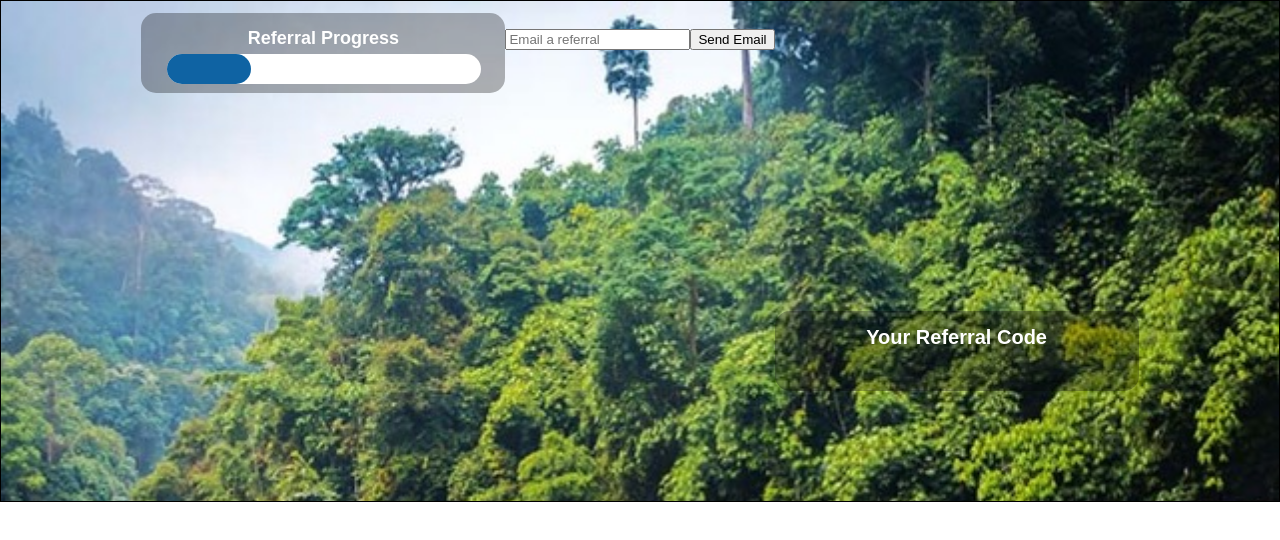
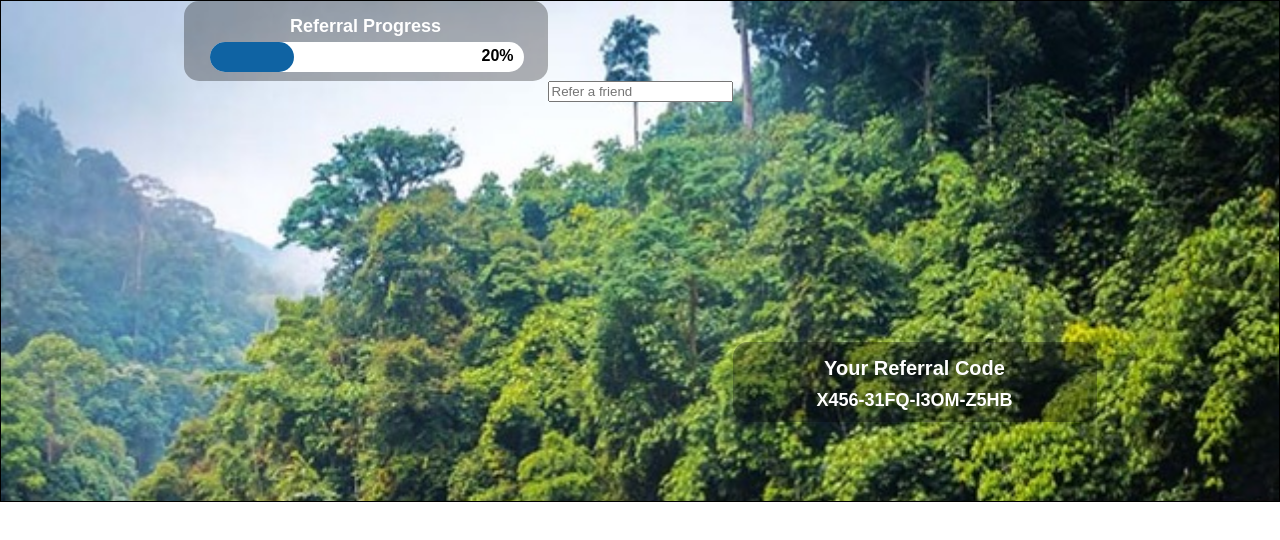
Before and after one commit to EEO-External/AAdvantageLoyalty, a React (Create React App) app: page /Referral in a window 1280 px wide. Shown: the top 540 px of the page. Built offline with nearby package versions, Linux system fonts and the light colour scheme.

Commit message:
yadada2.0

```diff
--- a/src/frontend/pages/Referall.jsx
+++ b/src/frontend/pages/Referall.jsx
@@ -1,12 +1,15 @@
-import React, { useState } from "react";
+import React from "react";
+import { useState } from "react";
 //main function for the referral
+import image from "../components/images/Bgimage.jpeg";
 import emailjs from "emailjs-com";
-import image from "../components/images/Bgimage.jpeg";
+import image2 from "../components/images/AALogo.png";
 
 function Referral() {
   const [referredEmail, setReferredEmail] = useState("");
 
-  function sendEmail(e) {
+
+  function notifyEmployee(e) {
     e.preventDefault();
     emailjs.send(
       "service_i6axn1p",
@@ -23,25 +26,26 @@ function Referral() {
       <div class="Body-background" style={{ backgroundImage: `url(${image})` }}>
         <div class="development-end"> </div>
         <div class="referral-background">
-          {" "}
           Referral Progress
           <div class="progress-button">
             <div class="progress-bar-fill"> </div>
+            <div class = "percentage"> 20% </div>
           </div>
         </div>
         <input
           type={"email"}
-          placeholder="Email a referral"
+          placeholder="Refer a friend"
           className="referral-input"
           //onChange passes the entire tag as the variable e, reads target is the elements inside the tag, and value is the typed value
           onChange={(e) => {
             setReferredEmail(e.target.value);
           }}
         ></input>
-        <button className="employeeEmail-btn" onClick={sendEmail}>
-          Send Email
-        </button>
-        <div className="referral-code-background">Your Referral Code</div>
+
+        <div class="referral-code-background">Your Referral Code
+          <div class = "referral-code"> X456-31FQ-I3OM-Z5HB</div>
+            </div>
+
       </div>
     </div>
   );
```
